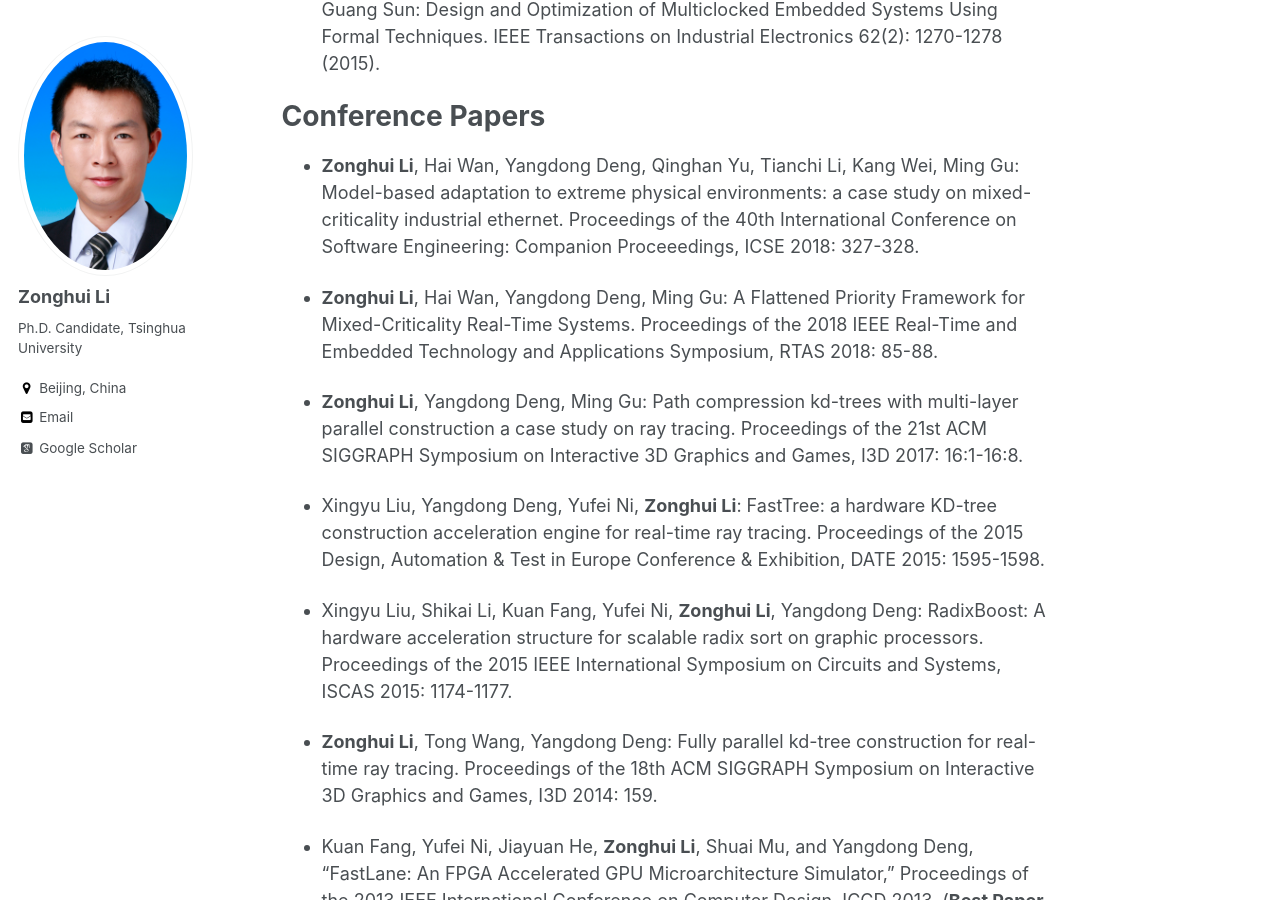
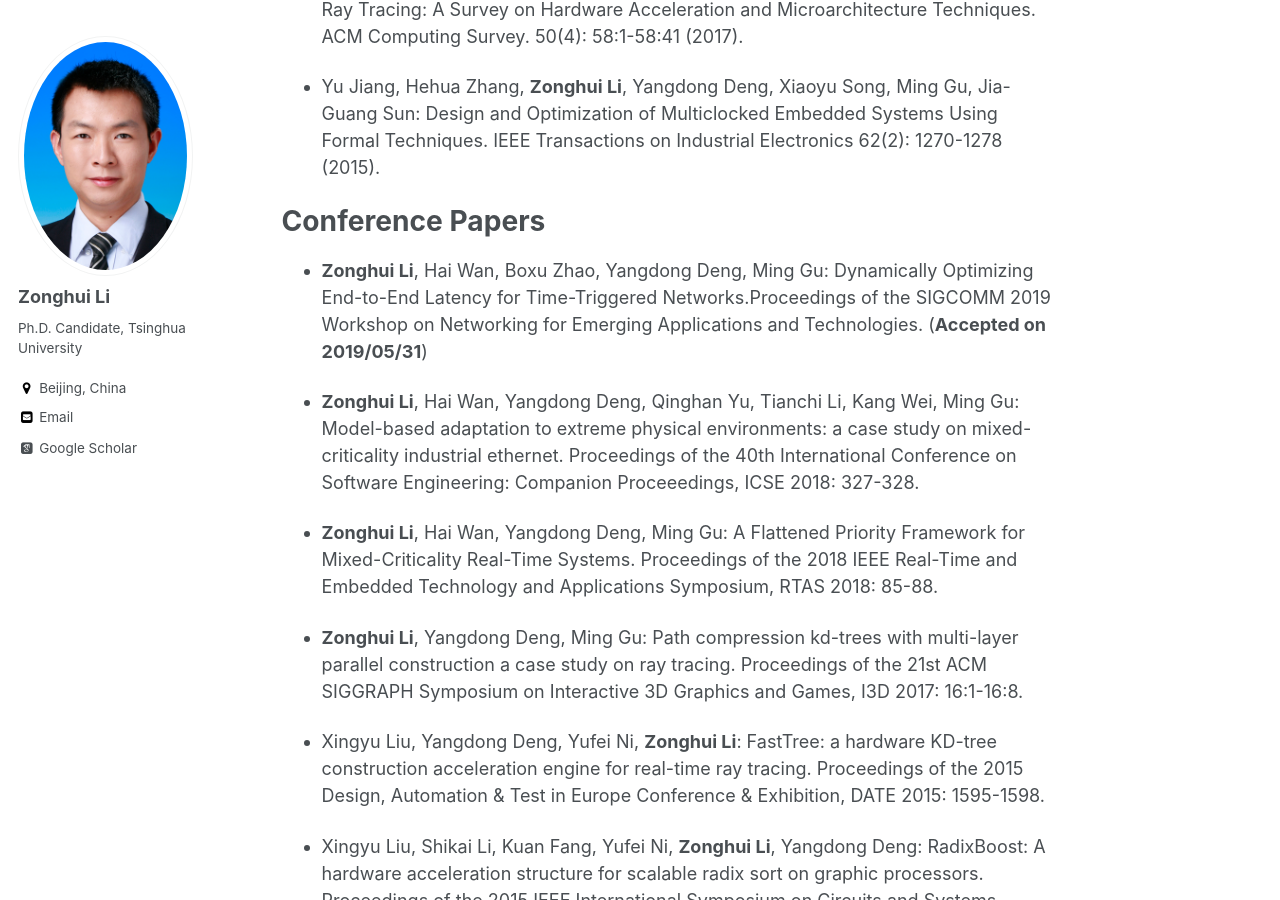
Before and after one commit to yingwangbjtu/lizonghui.github.io, a Jekyll site: the page built from _pages/about.md, in a window 1280 px wide and 900 px high, scrolled down 3665 px. Built offline with Jekyll 4.4.1, drawn with Linux system fonts in a browser that asks for light colours; some web fonts are replaced; some of the changed text lies outside the part shown.

Commit message:
Update about.md

```diff
--- a/_pages/about.md
+++ b/_pages/about.md
@@ -18,6 +18,8 @@ His research interests include:
 
 News
 ======
+[**Paper**] "[**Dynamically Optimizing End-to-End Latency for Time-Triggered Networks**]" is accepted in the SIGCOMM2019 Workshop on Networking for Emerging Applications and Technologies. (**2019/05/31**)
+
 [**Paper**] "[**Model-Based Adaptation of Mixed-Criticality Multi-Service Systems for Extreme Physical Environments**](https://ieeexplore.ieee.org/document/8708223)" is accepted in the IEEE Transactions on Computer-Aided Design of Integrated Circuits and Systems. (**2019/04/16**)
 
 [**Paper**] "[**An Enhanced Reconfiguration for Deterministic Transmission in Time-triggered Networks**](https://ieeexplore.ieee.org/abstract/document/8700610)" is accepted in the IEEE/ACM Transactions on Networking. (**2019/4/03**)
@@ -114,6 +116,9 @@ Design and Optimization of Multiclocked Embedded Systems Using Formal Techniques
 
 Conference Papers
 ======
+- **Zonghui Li**, Hai Wan, Boxu Zhao, Yangdong Deng, Ming Gu:
+Dynamically Optimizing End-to-End Latency for Time-Triggered Networks.Proceedings of the SIGCOMM 2019 Workshop on Networking for Emerging Applications and Technologies. (**Accepted on 2019/05/31**)
+
 - **Zonghui Li**, Hai Wan, Yangdong Deng, Qinghan Yu, Tianchi Li, Kang Wei, Ming Gu:
 Model-based adaptation to extreme physical environments: a case study on mixed-criticality industrial ethernet. Proceedings of the 40th International Conference on Software Engineering: Companion Proceeedings, ICSE 2018: 327-328.
 
```
